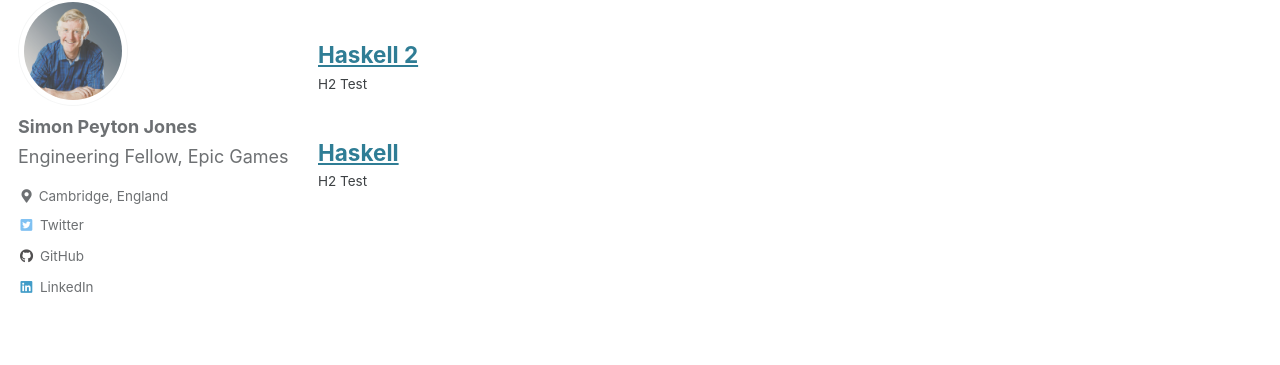
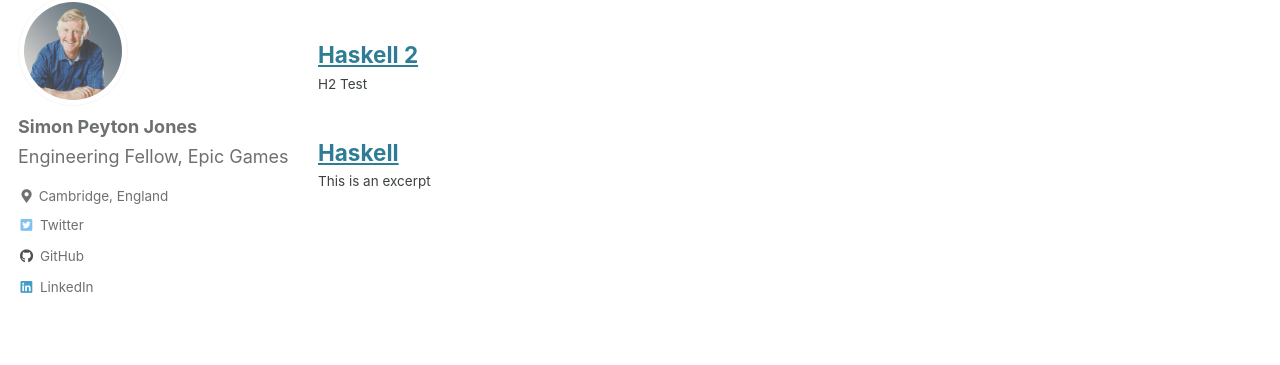
Before and after one commit to simonpj/www.peytonjones.org, a Jekyll site: the page built from _pages/haskell-collection.md, in a window 1280 px wide. Shown: the part 305-670 px from the top of the page. Built offline with Jekyll 4.4.1, drawn with Linux system fonts in a browser that asks for light colours; cached includes are drawn as plain includes.

Commit message:
Update haskell-1.md

```diff
--- a/_haskell/haskell-1.md
+++ b/_haskell/haskell-1.md
@@ -1,9 +1,9 @@
 ---
 title: "Haskell"
 date: 2022-03-01
+excerpt: "This is an excerpt"
 header:
   overlay_image: /assets/images/spj-stock-header.jpg
-  overlay_filter: 0.5
 permalink: /haskell-1/
 ---
 
```
